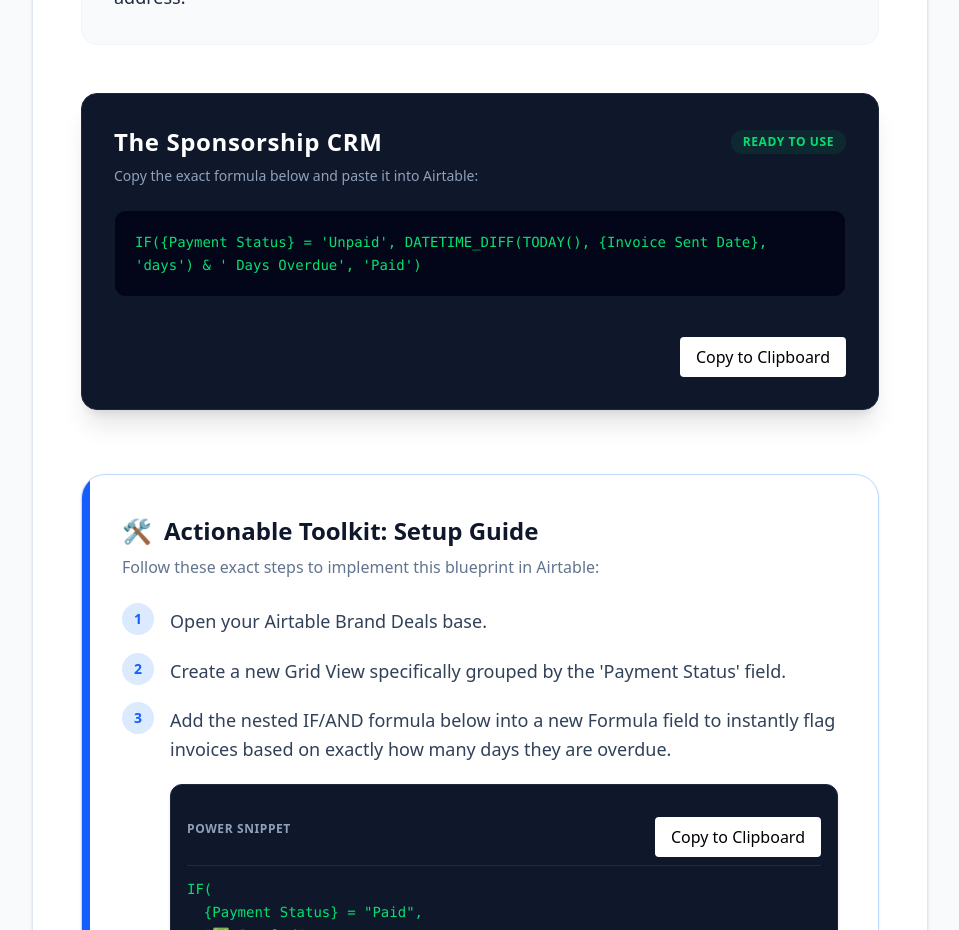
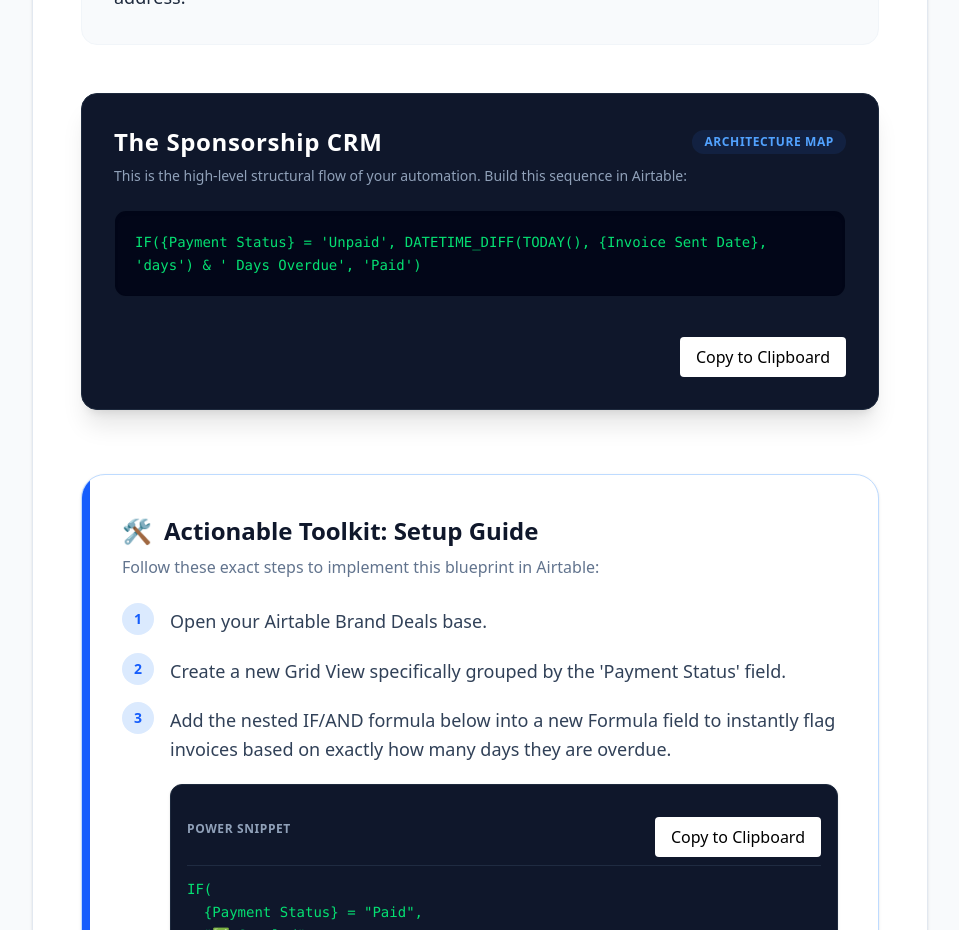
Before and after one commit to zuzuCodesquack/quackmyquery, a Next.js app: page /airtable/content-creators in a window 1280 px wide. Shown: the part 1200-2130 px from the top of the page, without its empty margins (160-1119 px from the left). Built offline with nearby package versions, Linux system fonts and the light colour scheme.

Commit message:
Update UX text for macro architecture map snippet

```diff
--- a/app/[tool]/[profession]/page.tsx
+++ b/app/[tool]/[profession]/page.tsx
@@ -81,9 +81,9 @@ export default async function TemplatePage({ params }: Props) {
         <div className="bg-slate-900 p-8 mt-12 rounded-2xl shadow-xl border border-slate-800">
           <div className="flex items-center justify-between mb-2">
              <h3 className="text-white font-black text-2xl tracking-wide">{data.utilityName}</h3>
-             <span className="bg-green-500/10 text-green-400 text-xs font-bold px-3 py-1 rounded-full uppercase tracking-wider">Ready to Use</span>
+             <span className="bg-blue-500/10 text-blue-400 text-xs font-bold px-3 py-1 rounded-full uppercase tracking-wider">Architecture Map</span>
           </div>
-          <p className="text-slate-400 text-sm mb-6 font-medium">Copy the exact formula below and paste it into {data.toolName}:</p>
+          <p className="text-slate-400 text-sm mb-6 font-medium">This is the high-level structural flow of your automation. Build this sequence in {data.toolName}:</p>
           <code className="block p-5 bg-slate-950 text-green-400 rounded-xl font-mono text-sm leading-relaxed shadow-inner break-words border border-slate-800/50">
             {data.copyPasteElement}
           </code>
```
